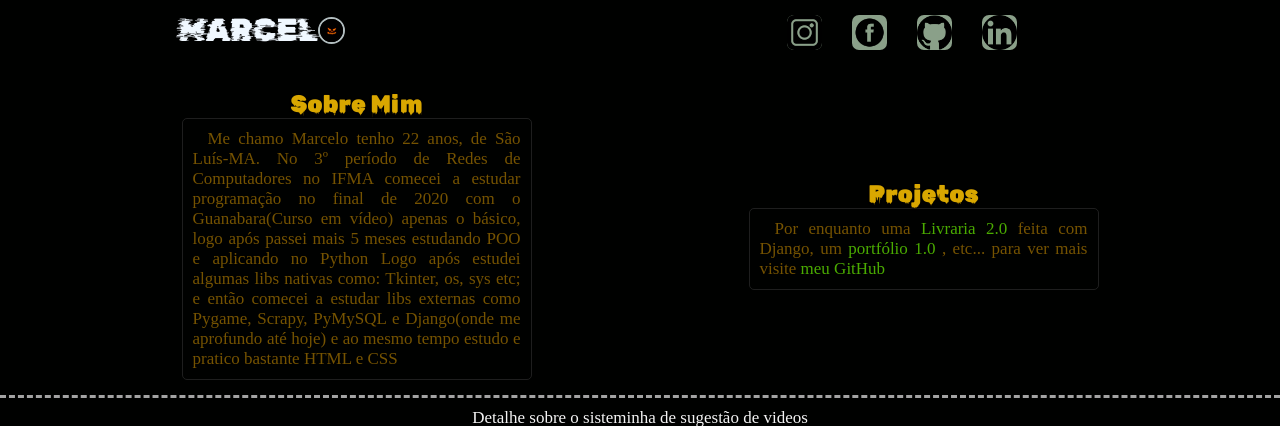
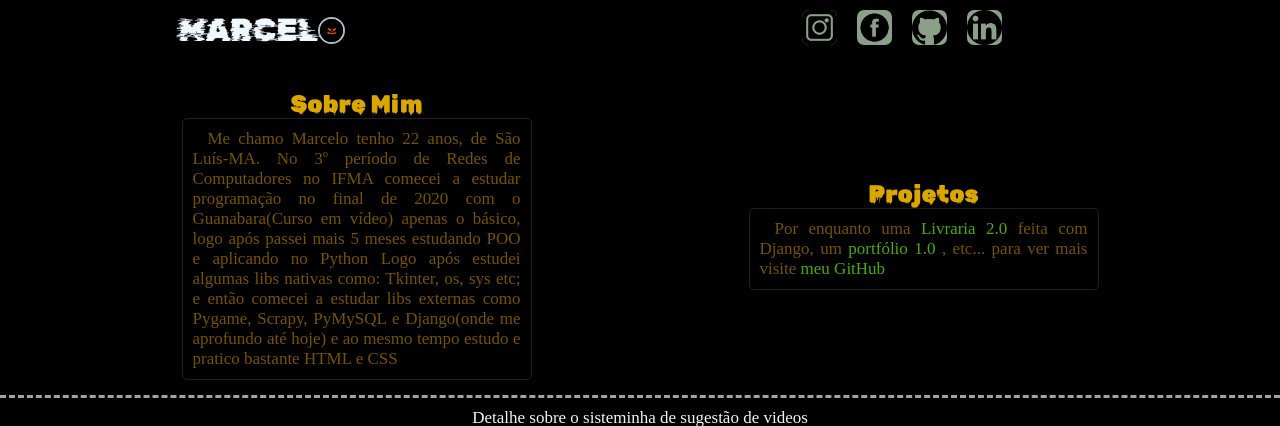
Before and after one commit to marcelo-py/MeuPortfolio, a Django app: template portifolio/templates/index.html in a window 1280 px wide. Shown: the top 426 px of the page. Run offline with Django 3.2, Linux system fonts and the light colour scheme; the template is opened without the code that fills it, so the values that code supplies are empty; some libraries are stand-ins or nearby versions.

Commit message:
melhorando pequenas coisas...

```diff
--- a/portifolio/templates/index.html
+++ b/portifolio/templates/index.html
@@ -5,9 +5,11 @@
 
 {%block 'conteudo'%}
     <header class="header">
-        <h1 class="h1">
-            MARCEL<img id="amoboraAnimada" src="{%static 'imagens/aboboraanimada.gif'%}">
-        </h1>
+        <a href="{%url 'index'%}">
+            <h1 class="h1">
+                MARCEL<img id="amoboraAnimada" src="{%static 'imagens/aboboraanimada.gif'%}">
+            </h1>
+        </a>
         <ul>
             <li>
                 <a href="https://www.instagram.com/marcell0.o/" target="_blank" rel="external">
@@ -76,8 +78,8 @@
 
                 <label for="usuario">Visitante</label>
                 <input type="text" id="usuario" name="usuariovideo" maxlength="15" value="Anônimo" required>
+                <div class="g-recaptcha" data-sitekey="6LchRs0fAAAAAPy5JtqA3pZaxr2QGYfZ5QByTo7y"></div>
                 <button type="submit">ENVIAR</button>
-                <div class="g-recaptcha" data-sitekey="6LchRs0fAAAAAPy5JtqA3pZaxr2QGYfZ5QByTo7y"></div>
             </form>
             <div id="usuariosquesugeriram">
                 <h3>Visitantes que Sugeriram</h3>
--- a/templates/static/css/styles.css
+++ b/templates/static/css/styles.css
@@ -14,7 +14,9 @@ body{
     justify-content: space-around;
     align-items: center;
 }
-
+.header a{
+    text-decoration: none;
+}
 #amoboraAnimada{
     width: 23px;
     height: 23px;
@@ -38,13 +40,12 @@ body{
 }
 .header ul li{
     list-style: none;
-    margin: 10px;
+    margin: 5px;
     list-style: none;
 }
 .header ul a{
     padding: 5px;
     display: block;
-    text-decoration: none;
 }
 .header ul a:hover{
     background-color: #8aa089;
@@ -138,6 +139,9 @@ body{
     width: 99%;
     height: 250px;
     border: 2px solid #c99a00;
+}
+#usuariosquesugeriram a:focus{
+    color: #ff0134;
 }
 
 .videoMenssagensContainer .menssagens{
@@ -257,8 +261,5 @@ body{
     color: #002fff;
 }
 .g-recaptcha{
-    border: none;
-}
-.g-recaptcha{
     margin: 0 auto 10px auto;
 }
```
